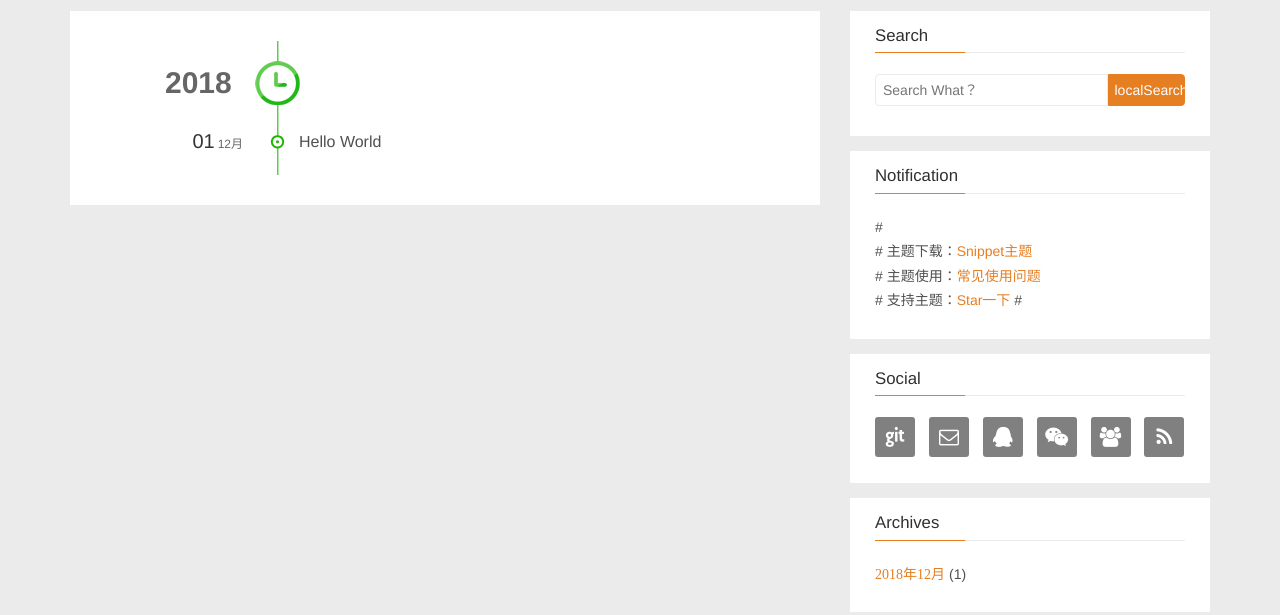
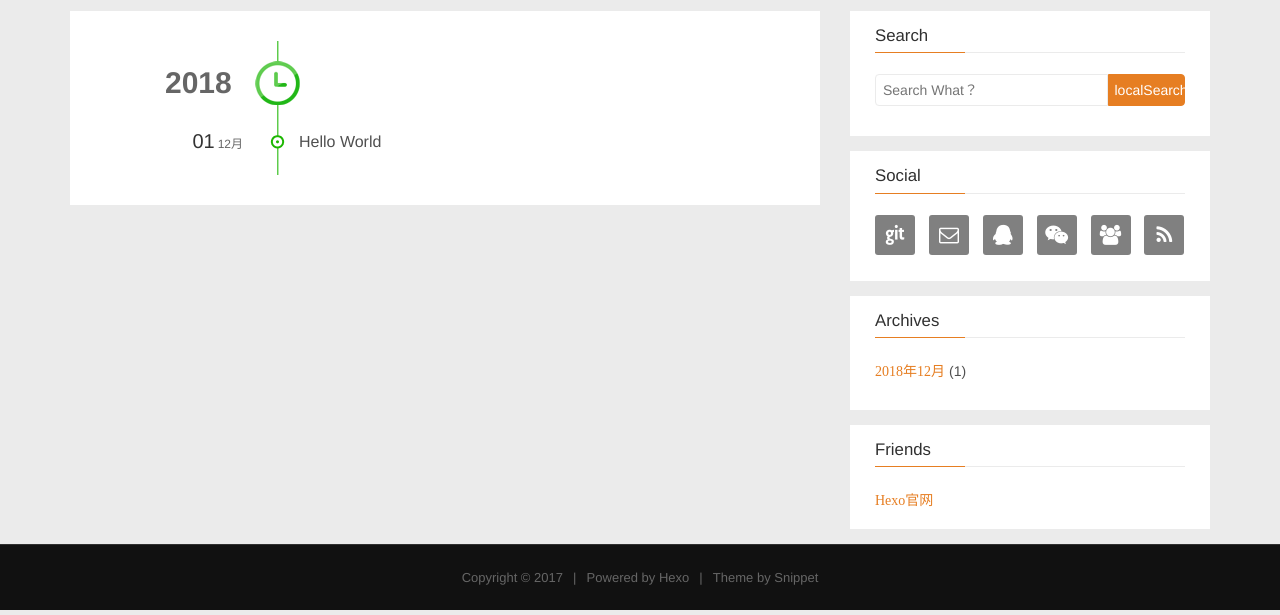
Before and after one commit to gaofei3906/gaofei3906.github.io, a plain HTML site: page archives/2018/12/index.html in a window 1280 px wide. Shown: the part 249-864 px from the top of the page. Drawn offline with Linux system fonts and the light colour scheme.

Commit message:
Site updated: 2018-12-02 11:09:04

```diff
--- a/archives/2018/12/index.html
+++ b/archives/2018/12/index.html
@@ -195,17 +195,6 @@
 
 
 
-    <div class="widget">
-        <h3 class="title">Notification</h3>
-        <div class="notification">
-            # <p>
-#     主题下载：<a href="https://github.com/shenliyang/hexo-theme-snippet" title="fork me" target="_blank">Snippet主题</a> <br>
-#     主题使用：<a href="https://github.com/shenliyang/hexo-theme-snippet/blob/master/README.md#常见问题" title="" target="_blank">常见使用问题</a> <br>
-#     支持主题：<a href="https://github.com/shenliyang/hexo-theme-snippet/stargazers">Star一下</a>
-# </p>
-        </div>
-    </div>
-
 
 
     <div class="widget">
```
Also changed, not shown: archives/2018/index.html (+0 -11 lines), archives/index.html (+0 -11 lines), index.html (+0 -11 lines).
